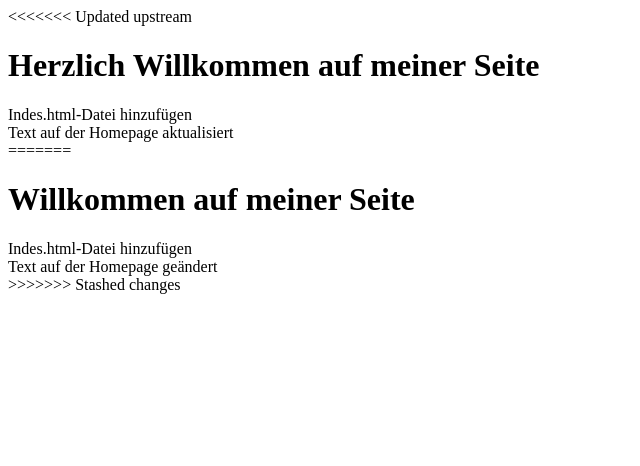
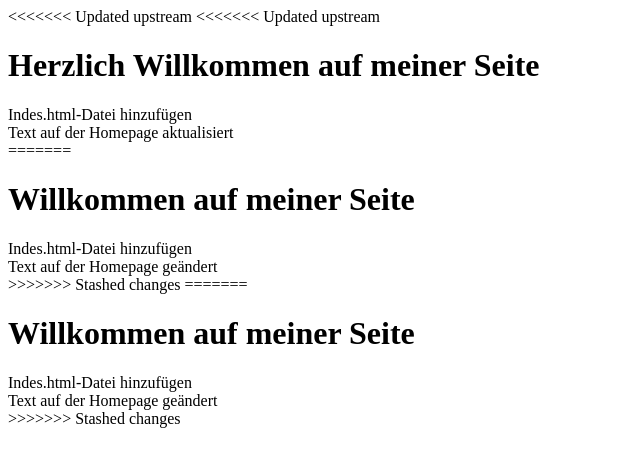
Before and after one commit to KrisztinaJandovics/test_geoprogramierung_2_public, a plain HTML site: page index.html in a window 1280 px wide. Shown: the whole page, without its empty margins (0-640 px from the left). Drawn offline with Linux system fonts and the light colour scheme.

Commit message:
Update index.html

```diff
--- a/index.html
+++ b/index.html
@@ -2,6 +2,7 @@
 <html>
     <head><title>Mein erstes Git-Projekt</title></head>
     <body>
+<<<<<<< Updated upstream
 <<<<<<< Updated upstream
         <h1>Herzlich Willkommen auf meiner Seite</h1>
     </body>
@@ -13,4 +14,10 @@
     <summary>Indes.html-Datei hinzufügen</summary>
     <summary>Text auf der Homepage geändert</summary>
 >>>>>>> Stashed changes
+=======
+        <h1>Willkommen auf meiner Seite</h1>
+    </body>
+    <summary>Indes.html-Datei hinzufügen</summary>
+    <summary>Text auf der Homepage geändert</summary>
+>>>>>>> Stashed changes
 </html>
```
